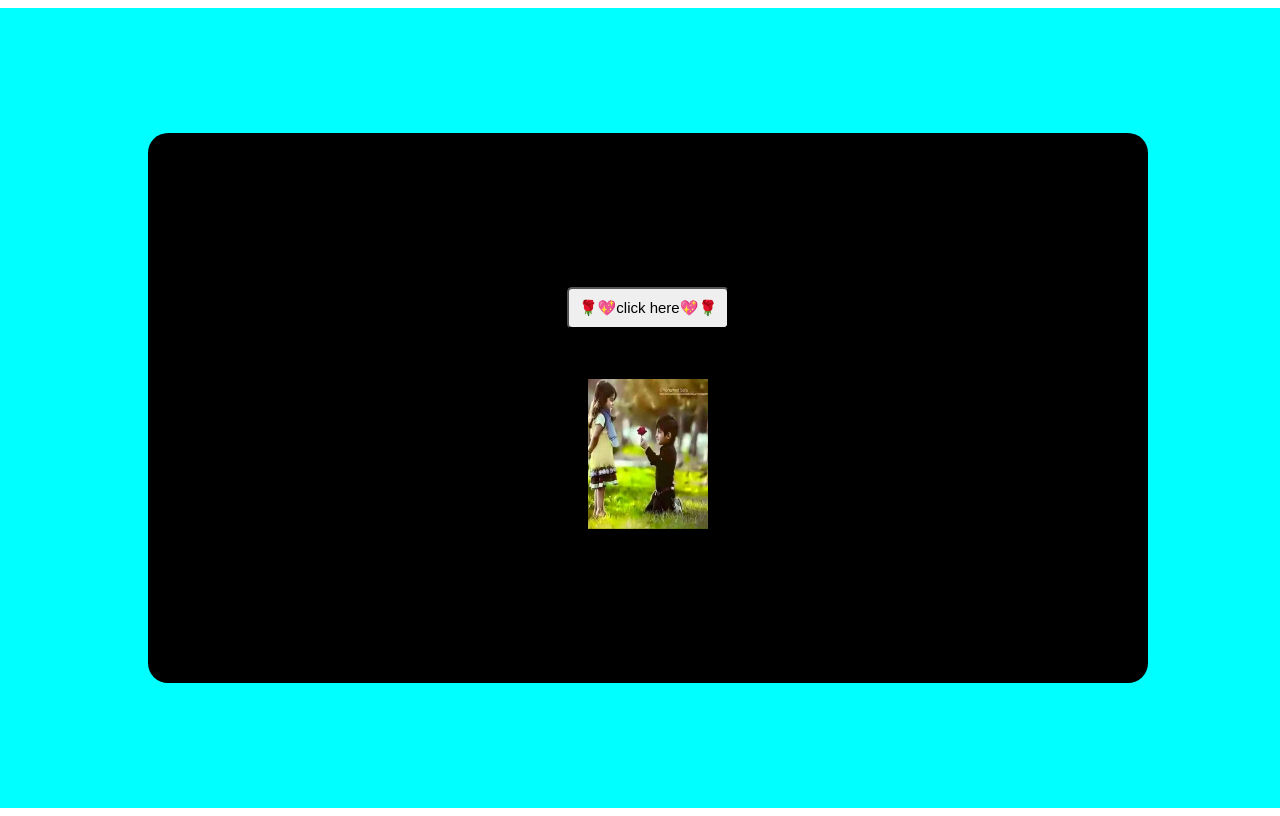
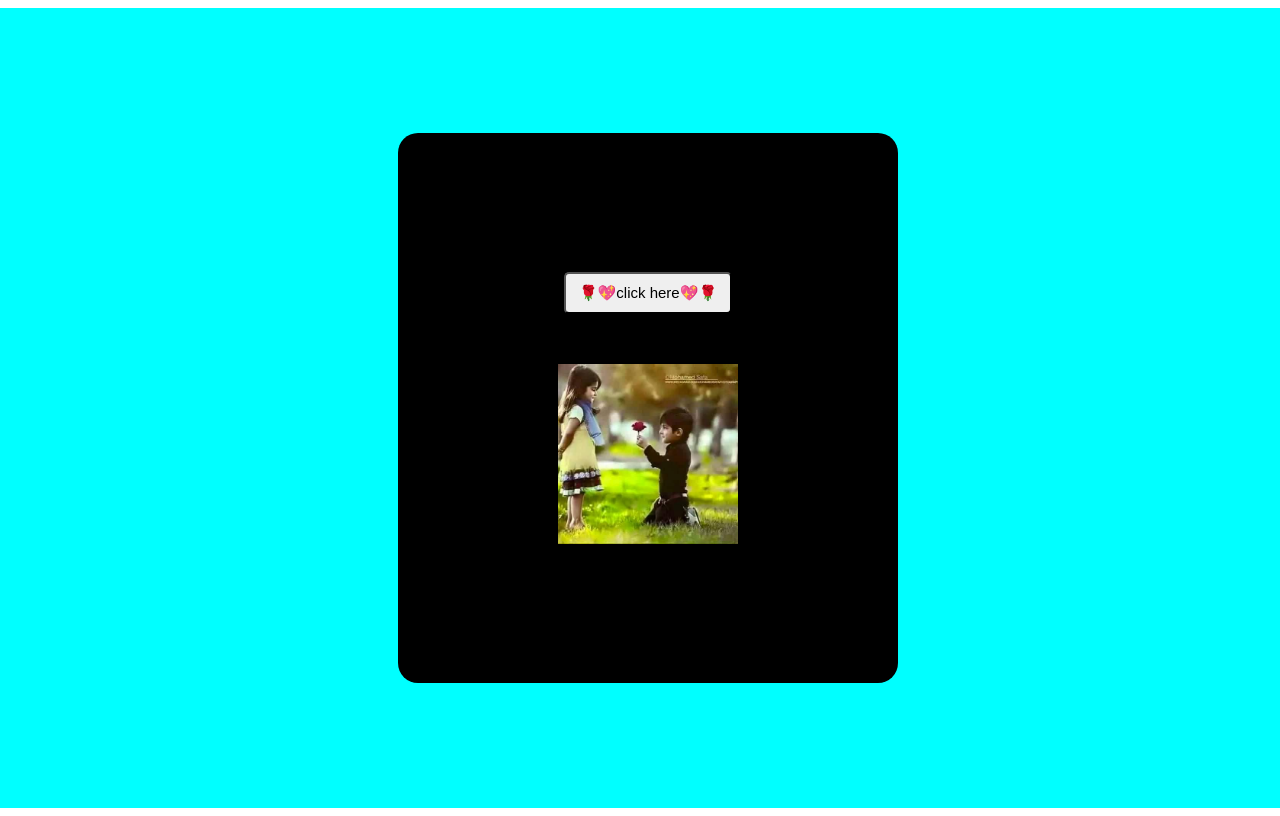
Before and after one commit to Nazibulbd/propose, a plain HTML site: page click/click.html in a window 1280 px wide. Drawn offline with Linux system fonts and the light colour scheme.

Commit message:
site updated

```diff
--- a/click/style.css
+++ b/click/style.css
@@ -14,13 +14,13 @@
     flex-direction: column;
     justify-content: center;
     align-items: center;
-    width: 1000px;
+    width: 500px;
     height: 550px;
     background: rgb(0, 0, 0);
     border-radius: 20px;
 }
 .inner_box #btn{
-    padding: 10px;
+    padding: 10px 13px;
     border-radius: 5px;
     font-size: 15px;
 }
@@ -29,6 +29,6 @@
     font-size: 30px;
 }
 .inner_box img{
-    width: 120px;
-    height: 150px;
+    width: 180px;
+    height: 180px;
 }
```
